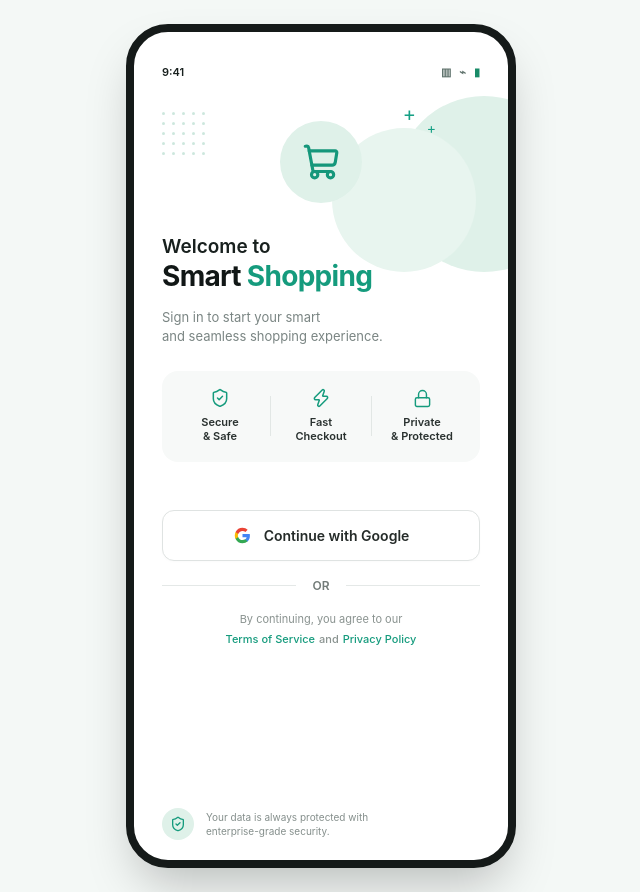
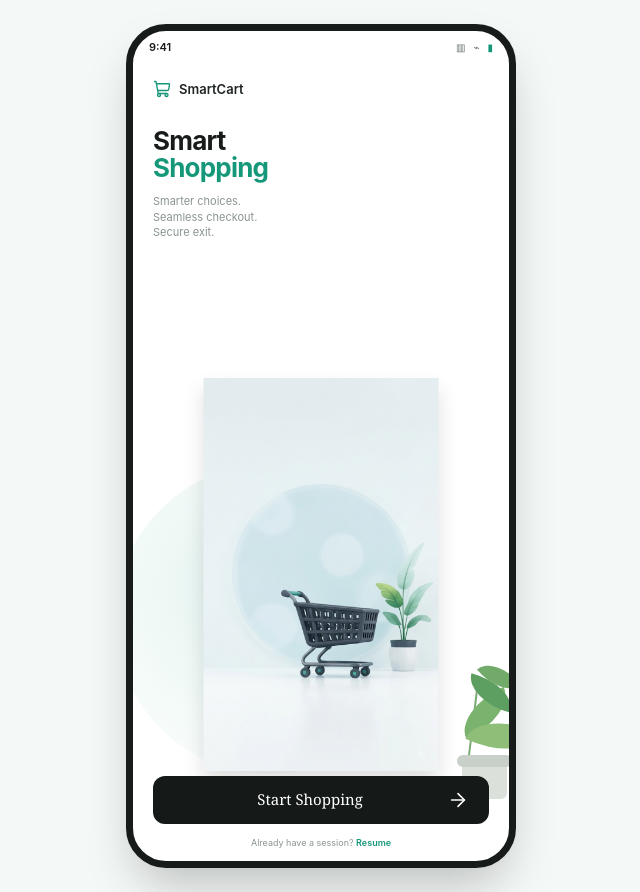
Before and after one commit to sumitxhack/KartMitra--2, a React (Vite) app in the folder frontend/kartmitra.frontend/: page / in a window 1280 px wide. Shown: the whole page, without its empty margins (319-959 px from the left). Built offline with nearby package versions, Linux system fonts and the light colour scheme.

Commit message:
Home page added with styled roughtly

```diff
--- a/frontend/kartmitra.frontend/src/App.jsx
+++ b/frontend/kartmitra.frontend/src/App.jsx
@@ -1,7 +1,8 @@
-import Login from "./pages/login/Login.jsx";
+// import Login from "./pages/login/Login.jsx";
+import Home from "./pages/Home/Home.jsx";
 
 function App() {
-  return <Login />;
+  return <Home />;
 }
 
 export default App;
--- /dev/null
+++ b/frontend/kartmitra.frontend/src/pages/Home/Home.jsx
@@ -0,0 +1,228 @@
+import { ArrowRight, ShoppingCart } from "lucide-react";
+import cartImage from "../../assets/shopping-cart.png";
+
+const Home = () => {
+  const handleStartShopping = () => {
+    // TODO:
+    // Navigate to entrance QR scanner
+    console.log("Starting shopping...");
+  };
+
+  const handleResume = () => {
+    // TODO:
+    // Resume existing shopping session
+    console.log("Resuming session...");
+  };
+
+  return (
+    <main className="min-h-screen bg-[#f4f8f6] flex items-center justify-center sm:p-6">
+      <div
+        className="
+          relative
+          flex
+          h-screen
+          w-full
+          flex-col
+          overflow-hidden
+          bg-white
+          sm:h-[844px]
+          sm:w-[390px]
+          sm:rounded-[40px]
+          sm:border-[7px]
+          sm:border-[#171b1a]
+          sm:shadow-2xl
+        "
+      >
+        {/* --------------------------------
+            STATUS BAR
+        -------------------------------- */}
+        <header className="relative z-20 flex items-center justify-between px-4 pt-2">
+          <span className="text-[11px] font-semibold text-[#171b1a]">
+            9:41
+          </span>
+
+          <div className="flex items-center gap-2 text-[10px]">
+            <span className="text-[#64736e]">▥</span>
+            <span className="text-[#64736e]">⌁</span>
+            <span className="text-[#159779]">▮</span>
+          </div>
+        </header>
+
+        {/* --------------------------------
+            MAIN CONTENT
+        -------------------------------- */}
+        <section className="relative flex flex-1 flex-col px-5 pt-6">
+
+          {/* Logo / Brand */}
+          <div className="flex items-center gap-2">
+            <ShoppingCart
+              size={18}
+              strokeWidth={1.8}
+              className="text-[#159779]"
+            />
+
+            <span className="text-[13px] font-semibold text-[#202624]">
+              SmartCart
+            </span>
+          </div>
+
+          {/* Heading */}
+          <div className="relative z-10 mt-7">
+            <h1 className="text-[26px] font-bold leading-[1.05] tracking-[-0.8px] text-[#171b1a]">
+              Smart
+              <br />
+
+              <span className="text-[#159779]">
+                Shopping
+              </span>
+            </h1>
+
+            <p className="mt-3 text-[11px] leading-[1.45] text-[#8a9491]">
+              Smarter choices.
+              <br />
+              Seamless checkout.
+              <br />
+              Secure exit.
+            </p>
+          </div>
+
+          {/* --------------------------------
+              DECORATIVE BACKGROUND
+          -------------------------------- */}
+          <div className="pointer-events-none absolute inset-x-0 bottom-[62px] top-[150px] overflow-hidden">
+
+            {/* Large soft circle */}
+            <div
+              className="
+                absolute
+                -left-[18px]
+                bottom-[25px]
+                h-[310px]
+                w-[310px]
+                rounded-full
+                bg-[radial-gradient(circle_at_45%_40%,rgba(225,242,238,0.95),rgba(232,246,242,0.55),rgba(255,255,255,0))]
+              "
+            />
+
+            {/* Inner glow */}
+            <div
+              className="
+                absolute
+                left-[105px]
+                top-[65px]
+                h-[85px]
+                w-[85px]
+                rounded-full
+                bg-[rgba(255,255,255,0.35)]
+                blur-[1px]
+              "
+            />
+
+            {/* Decorative plant */}
+            <div className="absolute bottom-0 right-[-8px]">
+              <div className="relative h-[155px] w-[90px]">
+
+                {/* Stem */}
+                <div
+                  className="
+                    absolute
+                    bottom-0
+                    left-[43px]
+                    h-[120px]
+                    w-[2px]
+                    rotate-[7deg]
+                    bg-[#7caa75]
+                  "
+                />
+
+                {/* Leaves */}
+                <div className="absolute bottom-[70px] left-[30px] h-8 w-14 -rotate-[25deg] rounded-[100%_0_100%_0] bg-[#79b36e]" />
+
+                <div className="absolute bottom-[92px] left-[40px] h-7 w-12 rotate-[15deg] rounded-[0_100%_0_100%] bg-[#5d9e61]" />
+
+                <div className="absolute bottom-[45px] left-[43px] h-9 w-16 rotate-[25deg] rounded-[100%_0_100%_0] bg-[#8fbe79]" />
+
+                <div className="absolute bottom-[110px] left-[52px] h-6 w-10 rotate-[50deg] rounded-[100%_0_100%_0] bg-[#71aa69]" />
+
+                {/* Pot */}
+                <div className="absolute bottom-0 left-[35px] h-[38px] w-[45px] rounded-b-md bg-[#dce0db]" />
+
+                <div className="absolute bottom-[32px] left-[30px] h-3 w-[55px] rounded-full bg-[#c9d0ca]" />
+              </div>
+            </div>
+          </div>
+
+          {/* --------------------------------
+              SHOPPING CART IMAGE
+          -------------------------------- */}
+          <div className="pointer-events-none absolute bottom-[90px] left-1/2 z-10 w-[235px] -translate-x-1/2">
+
+            <img
+              src={cartImage}
+              alt="Shopping cart"
+              className="
+                h-auto
+                w-full
+                object-contain
+                drop-shadow-[0_12px_10px_rgba(0,0,0,0.12)]
+              "
+            />
+          </div>
+
+          {/* --------------------------------
+              START SHOPPING BUTTON
+          -------------------------------- */}
+          <div className="relative z-20 mt-auto">
+
+            <button
+              onClick={handleStartShopping}
+              className="
+                flex
+                h-[48px]
+                w-full
+                items-center
+                justify-between
+                rounded-[12px]
+                bg-[#151a19]
+                px-5
+                text-white
+                transition-all
+                duration-200
+                hover:bg-[#222827]
+                active:scale-[0.98]
+              "
+            >
+              <span className="flex-1 text-center font-serif text-[15px]">
+                Start Shopping
+              </span>
+
+              <ArrowRight
+                size={22}
+                strokeWidth={1.7}
+              />
+            </button>
+
+            {/* Resume */}
+            <p className="mt-3 pb-3 text-center text-[9px] text-[#8b9491]">
+              Already have a session?{" "}
+
+              <button
+                onClick={handleResume}
+                className="
+                  font-semibold
+                  text-[#159779]
+                  hover:underline
+                "
+              >
+                Resume
+              </button>
+            </p>
+
+          </div>
+        </section>
+      </div>
+    </main>
+  );
+};
+
+export default Home;
```
Also changed, not shown: frontend/kartmitra.frontend/src/assets/shopping-cart.png (added).
